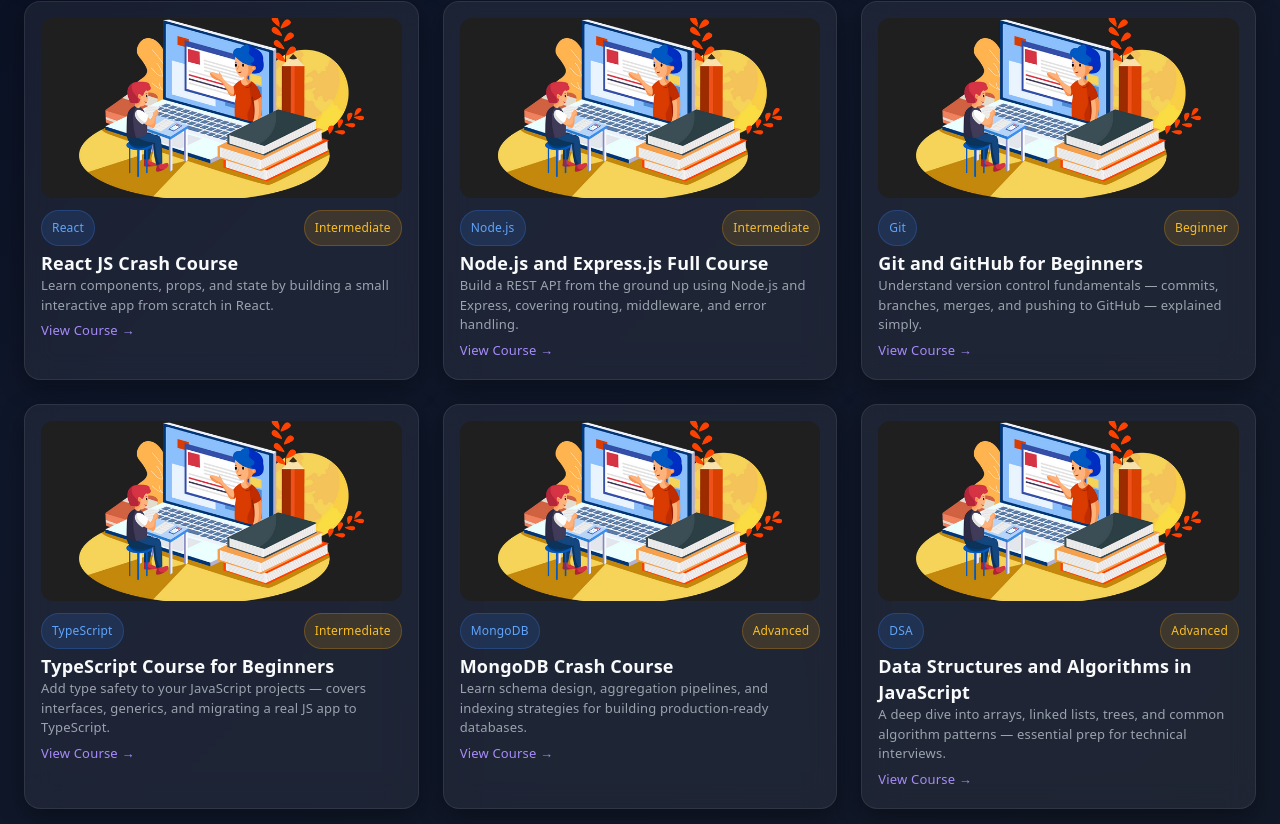
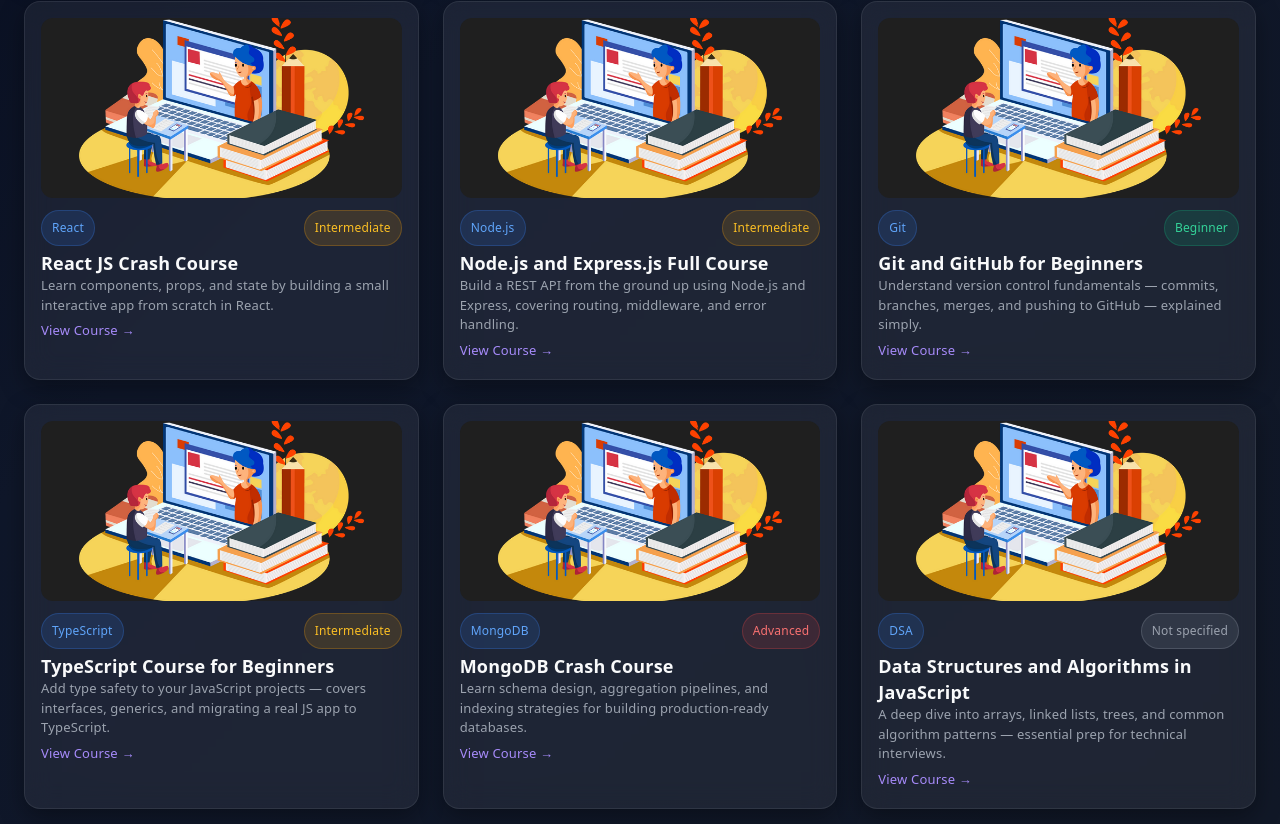
Before and after one commit to imdad-dev/skillPath, a React (Vite) app: page / in a window 1280 px wide. Shown: the part 1094-1918 px from the top of the page. Built offline with nearby package versions, Linux system fonts and the light colour scheme.

Commit message:
feat : Add conditional styling for difficulty level

```diff
--- a/src/components/CourseCard/CourseCard.css
+++ b/src/components/CourseCard/CourseCard.css
@@ -72,10 +72,31 @@
   font-size: 12px;
   padding: 4px 10px;
   border-radius: 999px;
+  border: 1px solid transparent;
+}
 
+.badge-beginner {
+  background: rgba(16, 185, 129, 0.15);
+  color: #34d399;
+  border-color: rgba(16, 185, 129, 0.25);
+}
+
+.badge-intermediate {
   background: rgba(245, 158, 11, 0.15);
   color: #fbbf24;
-  border: 1px solid rgba(245, 158, 11, 0.25);
+  border-color: rgba(245, 158, 11, 0.25);
+}
+
+.badge-advanced {
+  background: rgba(239, 68, 68, 0.15);
+  color: #f87171;
+  border-color: rgba(239, 68, 68, 0.25);
+}
+
+.not-specified {
+  background: rgba(156, 163, 175, 0.15);
+  color: #9ca3af;
+  border-color: rgba(156, 163, 175, 0.25);
 }
 
 /* Title */
--- a/src/components/CourseCard/CourseCard.jsx
+++ b/src/components/CourseCard/CourseCard.jsx
@@ -1,6 +1,13 @@
  import "./CourseCard.css";
 import thumbnail from "../../assets/images/hero-banner.webp";
 const CourseCard = (props) => {
+const getDifficultyClass = (difficulty) => {
+  if(difficulty === "Beginner") return "badge-beginner";
+  else if(difficulty ==="Intermediate") return "badge-intermediate";
+  else if(difficulty === "Advanced") return "badge-advanced";
+  else return "not-specified";
+}
+
   return (
 
   <div className="course-card">
@@ -8,7 +15,7 @@
     <div className="course-content">
       <div className="course-header">
         <span className="course-category">{props.category}</span>
-        <span className="course-difficulty">{props.difficulty}</span>
+        <span className={`course-difficulty ${getDifficultyClass(props.difficulty)}`}>{props.difficulty || "Not specified"}</span>
       </div>
       <h3 className="course-title">{props.title}</h3>
       <p className="course-description">
--- a/src/data/resources.js
+++ b/src/data/resources.js
@@ -67,7 +67,7 @@
     id: 9,
     title: "Data Structures and Algorithms in JavaScript",
     category: "DSA",
-    difficulty: "Advanced",
+    difficulty: "",
     description: "A deep dive into arrays, linked lists, trees, and common algorithm patterns — essential prep for technical interviews.",
     link: "#",
   },
```
